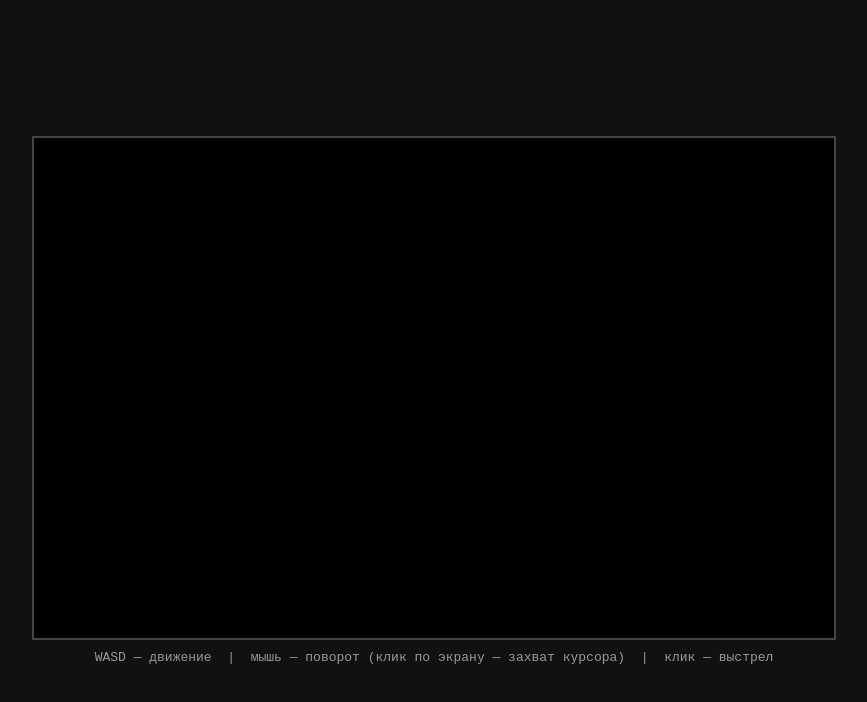
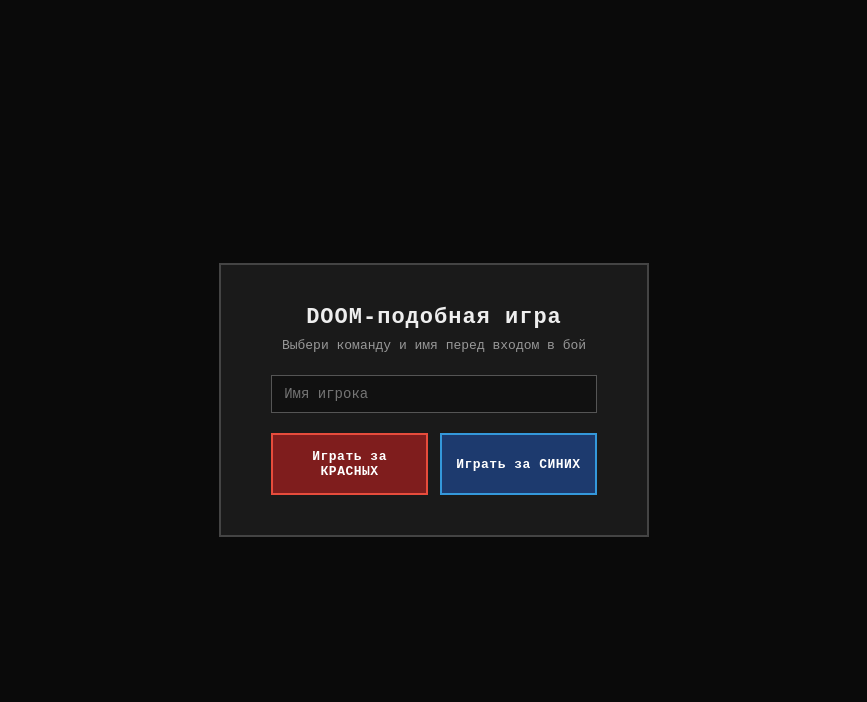
Before and after one commit to dankoz122-ux/doom-like-game, a website: page public/index.html in a window 1280 px wide. Shown: the whole page, without its empty margins (206-1073 px from the left). Drawn offline with nearby package versions, Linux system fonts and the light colour scheme; no server answers.

Commit message:
Add files via upload

```diff
--- a/public/game.js
+++ b/public/game.js
@@ -74,14 +74,28 @@ function isWall(x, y) {
   return cell === 1 || cell === '1';
 }
 
+// ---------- ЛОББИ: ВЫБОР ИМЕНИ И КОМАНДЫ ----------
+const lobbyEl = document.getElementById('lobby');
+const containerEl = document.getElementById('container');
+const nameInput = document.getElementById('nameInput');
+
+function joinGame(team) {
+  const chosenName = (nameInput.value || '').trim() || 'Игрок';
+  me.name = chosenName;
+  socket.emit('join', { name: chosenName, team });
+  lobbyEl.style.display = 'none';
+  containerEl.style.display = '';
+}
+document.getElementById('joinRed').addEventListener('click', () => joinGame('red'));
+document.getElementById('joinBlue').addEventListener('click', () => joinGame('blue'));
+nameInput.addEventListener('keydown', (e) => { if (e.code === 'Enter') e.preventDefault(); });
+
 // ---------- СЕТЬ ----------
 socket.on('init', (data) => {
   myId = data.id; MAP = data.map; players = data.players; ammoBoxes = data.ammoBoxes || []; medkits = data.medkits || [];
   rpgWeapon = data.rpgWeapon || { active: false, x: 0, y: 0 };
   if(data.match) matchInfo=data.match;
-  const p = players[myId]; if (p) { me.x = p.x; me.y = p.y; me.angle = p.angle; me.health = p.health; }
-  const name = prompt('Введите имя игрока:', 'Игрок') || 'Игрок';
-  me.name = name; socket.emit('setName', name);
+  const p = players[myId]; if (p) { me.x = p.x; me.y = p.y; me.angle = p.angle; me.health = p.health; me.team = p.team; }
 });
 
 socket.on('state', (serverPlayers) => {
@@ -147,7 +161,8 @@ socket.on('death', (data) => {
     createDeathParticles(me.x, me.y);
 
     // Сервер не передаёт надёжное название оружия убийцы — не угадываем его.
-    showMessage(`Вас убил ${data.killerName || 'неизвестный игрок'}`);
+    const respawnHint = matchInfo.mode === 'tdm' ? ' — возрождение через 3 сек...' : ' — ждите конца раунда...';
+    showMessage(`Вас убил ${data.killerName || 'неизвестный игрок'}${respawnHint}`);
   }
 });
 
@@ -503,7 +518,7 @@ function drawHurtEffect() {
   ctx.restore();
 }
 
-function showMessage(text) { const el = document.getElementById('message'); if (el) { el.textContent = text + ' — возрождение через 3 сек...'; el.style.display = 'block'; } }
+function showMessage(text) { const el = document.getElementById('message'); if (el) { el.textContent = text; el.style.display = 'block'; } }
 function hideMessage() { const el = document.getElementById('message'); if (el) el.style.display = 'none'; }
 function normalizeAngle(a) { while (a > Math.PI) a -= 2 * Math.PI; while (a < -Math.PI) a += 2 * Math.PI; return a; }
 
--- a/public/index.html
+++ b/public/index.html
@@ -7,10 +7,21 @@
 <link rel="stylesheet" href="style.css">
 </head>
 <body>
-<div id="container">
+<div id="lobby">
+  <div id="lobbyBox">
+    <h1>DOOM-подобная игра</h1>
+    <p class="lobbyHint">Выбери команду и имя перед входом в бой</p>
+    <input id="nameInput" type="text" maxlength="16" placeholder="Имя игрока" autocomplete="off">
+    <div class="teamButtons">
+      <button id="joinRed" class="team-btn red">Играть за КРАСНЫХ</button>
+      <button id="joinBlue" class="team-btn blue">Играть за СИНИХ</button>
+    </div>
+  </div>
+</div>
+<div id="container" style="display:none;">
   <canvas id="game" width="800" height="500"></canvas>
   <div id="message"></div>
-  <div id="hint">WASD — движение &nbsp;|&nbsp; мышь — поворот (клик по экрану — захват курсора) &nbsp;|&nbsp; клик — выстрел</div>
+  <div id="hint">WASD — движение &nbsp;|&nbsp; мышь — поворот (клик по экрану — захват курсора) &nbsp;|&nbsp; клик — выстрел &nbsp;|&nbsp; E — заложить/разминировать бомбу</div>
 </div>
 <script src="/socket.io/socket.io.js"></script>
 <script src="game.js"></script>
--- a/public/style.css
+++ b/public/style.css
@@ -28,6 +28,81 @@ canvas {
   font-size: 13px;
 }
 
+#lobby {
+  position: fixed;
+  inset: 0;
+  display: flex;
+  align-items: center;
+  justify-content: center;
+  background: #0a0a0a;
+}
+
+#lobbyBox {
+  background: #1a1a1a;
+  border: 2px solid #444;
+  padding: 40px 50px;
+  text-align: center;
+  min-width: 340px;
+}
+
+#lobbyBox h1 {
+  color: #eee;
+  font-size: 22px;
+  margin-bottom: 8px;
+  letter-spacing: 1px;
+}
+
+.lobbyHint {
+  color: #999;
+  font-size: 13px;
+  margin-bottom: 22px;
+}
+
+#nameInput {
+  width: 100%;
+  padding: 10px 12px;
+  background: #111;
+  border: 1px solid #555;
+  color: #eee;
+  font-family: 'Courier New', monospace;
+  font-size: 14px;
+  margin-bottom: 20px;
+  box-sizing: border-box;
+}
+
+.teamButtons {
+  display: flex;
+  gap: 12px;
+}
+
+.team-btn {
+  flex: 1;
+  padding: 14px 10px;
+  font-family: 'Courier New', monospace;
+  font-weight: bold;
+  font-size: 13px;
+  border: 2px solid transparent;
+  cursor: pointer;
+  color: #fff;
+  letter-spacing: 0.5px;
+  transition: transform 0.1s ease, opacity 0.15s ease;
+}
+
+.team-btn:hover {
+  transform: translateY(-1px);
+  opacity: 0.9;
+}
+
+.team-btn.red {
+  background: #7f1d1d;
+  border-color: #e74c3c;
+}
+
+.team-btn.blue {
+  background: #1d3a6e;
+  border-color: #3498db;
+}
+
 #message {
   display: none;
   position: absolute;
```
Also changed, not shown: server.js (+36 -20 lines).
